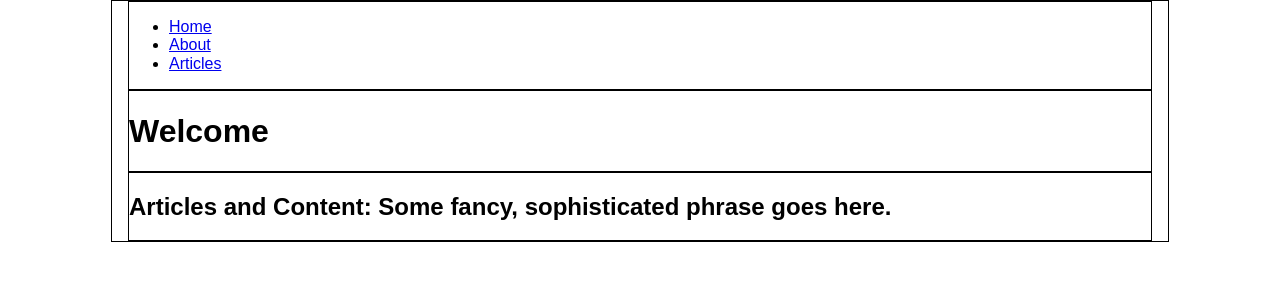
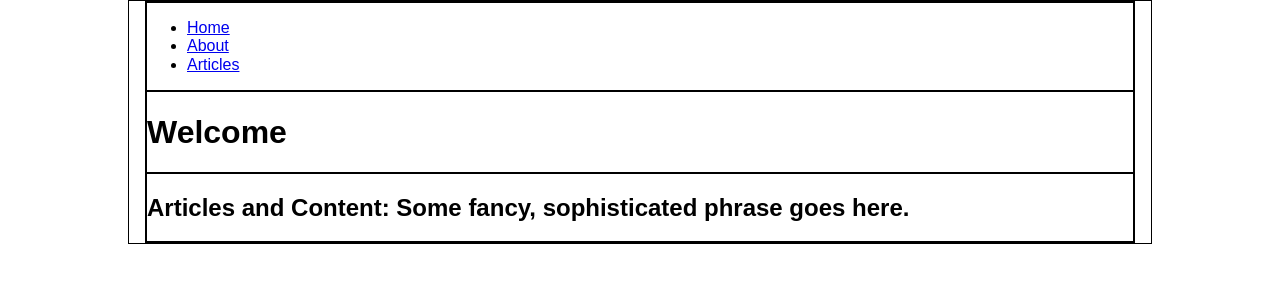
Before and after one commit to msawangwan/msawangwan.github.io, a Jekyll site: the page built from index.html, in a window 1280 px wide. Shown: the top 300 px of the page. Built offline with Jekyll 4.4.1, drawn with Linux system fonts in a browser that asks for light colours; some web fonts are replaced.

Commit message:
draw borders

```diff
--- a/css/main.css
+++ b/css/main.css
@@ -4,14 +4,12 @@
   padding: 0 1em;
 }
 
-.page-container div {
-  box-sizing: border-box;
+#page {
+  position: relative;
 }
 
-.nav-container,
-.header-container,
-.content-container {
-  width: 100%
+div {
+  box-sizing: border-box;
 }
 
 div {
--- a/index.html
+++ b/index.html
@@ -3,6 +3,7 @@ layout: scaffolding
 ---
 
 <div class='page-container' role='main'>
+  <div id='page'>
 
     <nav>
       <div class='nav-container'>
@@ -27,3 +28,4 @@ layout: scaffolding
     </section>
 
   </div>
+</div>
```
Lines whose indentation alone changed are shown as unchanged.
